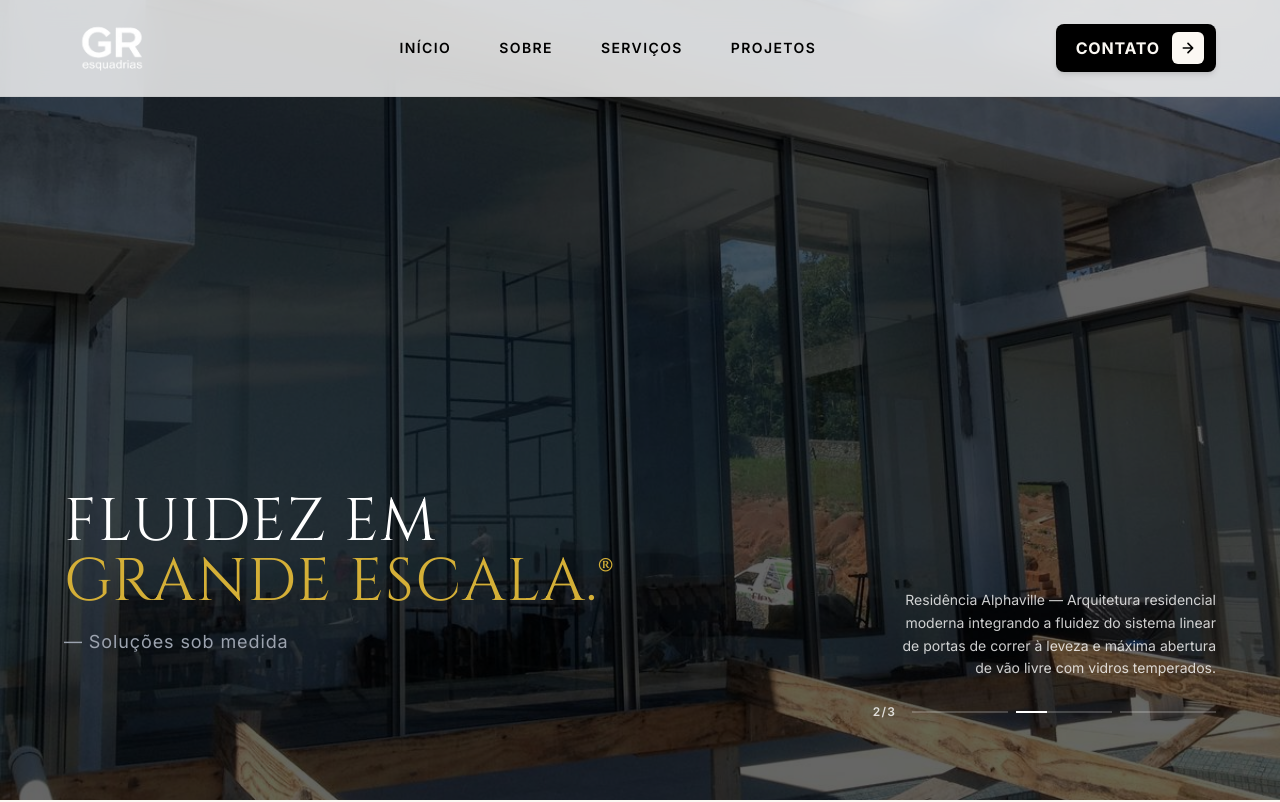
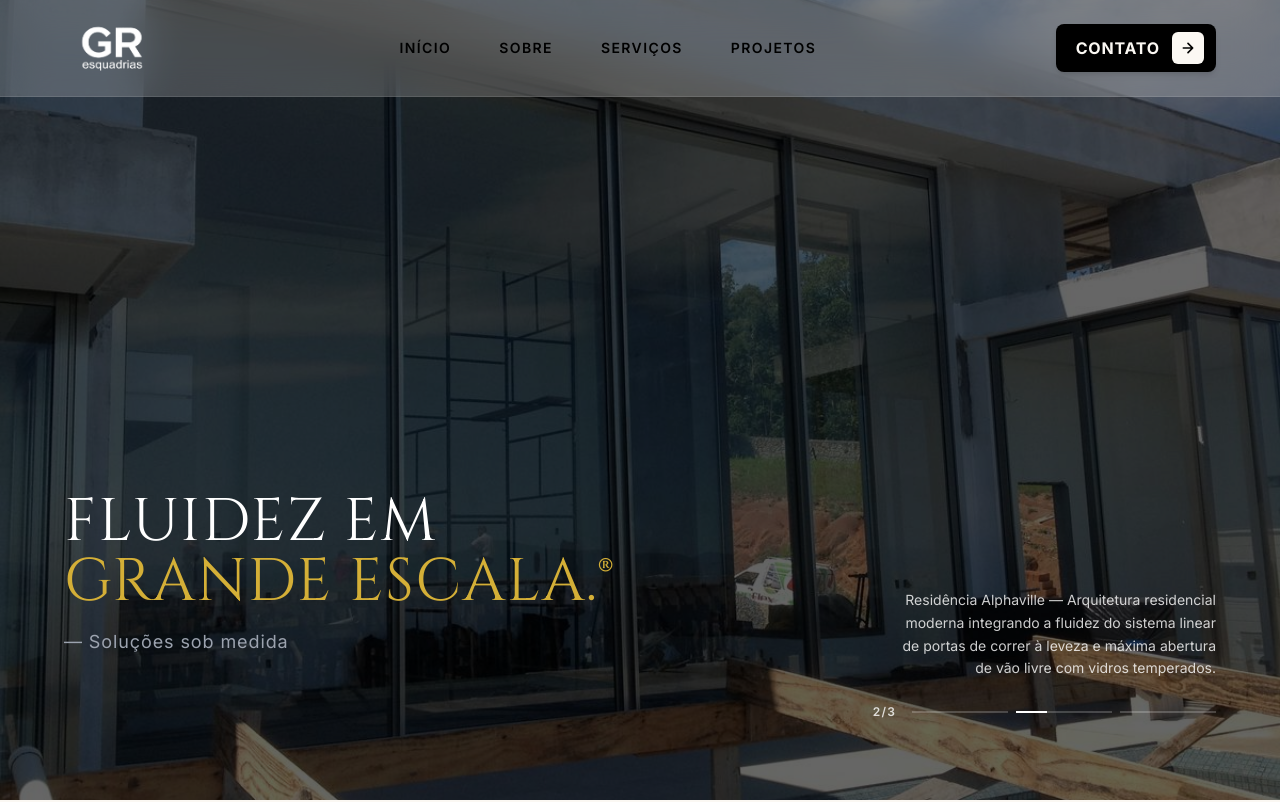
Before and after one commit to gustav0325/LandingPage_GR, a React (Vite) app: page / in a window 1280 px wide. Shown: the top 802 px of the page. Built offline with nearby package versions, Linux system fonts and the light colour scheme.

Commit message:
style: aplica efeito vidro claro continuo com suporte total a blur no iOS

```diff
--- a/src/pages/Home/index.jsx
+++ b/src/pages/Home/index.jsx
@@ -157,8 +157,14 @@ export default function Home() {
   return (
     <div className="w-full min-h-screen bg-gr-dark text-white font-inter overflow-x-hidden">
 
-      {/* Header Unificado — Suporte a Glassmorphism Contínuo com Blur */}
-      <header className="fixed top-0 left-0 w-full z-50 bg-white/80 backdrop-blur-lg border-b border-black/5 px-6 md:px-16" style={{ WebkitBackdropFilter: "blur(16px)" }}>
+      {/* Header Unificado — Vidro Claro Perfeito, Contínuo e com Alto Desfoque */}
+      <header
+        className="fixed top-0 left-0 w-full z-50 bg-white/20 border-b border-white/10 px-6 md:px-16 transition-all duration-300"
+        style={{
+          backdropFilter: "blur(20px)",
+          WebkitBackdropFilter: "blur(20px)" // Garante o efeito "glass" translúcido no Safari do iPhone
+        }}
+      >
         <div className="max-w-7xl h-24 mx-auto flex items-center justify-between">
 
           <a href="#home" className="flex items-center focus:outline-none">
@@ -208,7 +214,7 @@ export default function Home() {
 
         </div>
 
-        {/* Menu Mobile - Extensão física e contínua do cabeçalho sem quebras */}
+        {/* Menu Mobile - Extensão contínua do vidro claro com letras pretas de alto contraste */}
         {isMenuOpen && (
           <div className="w-full pb-8 flex flex-col gap-6 md:hidden animate-fadeIn">
             <nav className="flex flex-col gap-5 text-base font-bold tracking-widest text-black pt-4 border-t border-black/5">
```
